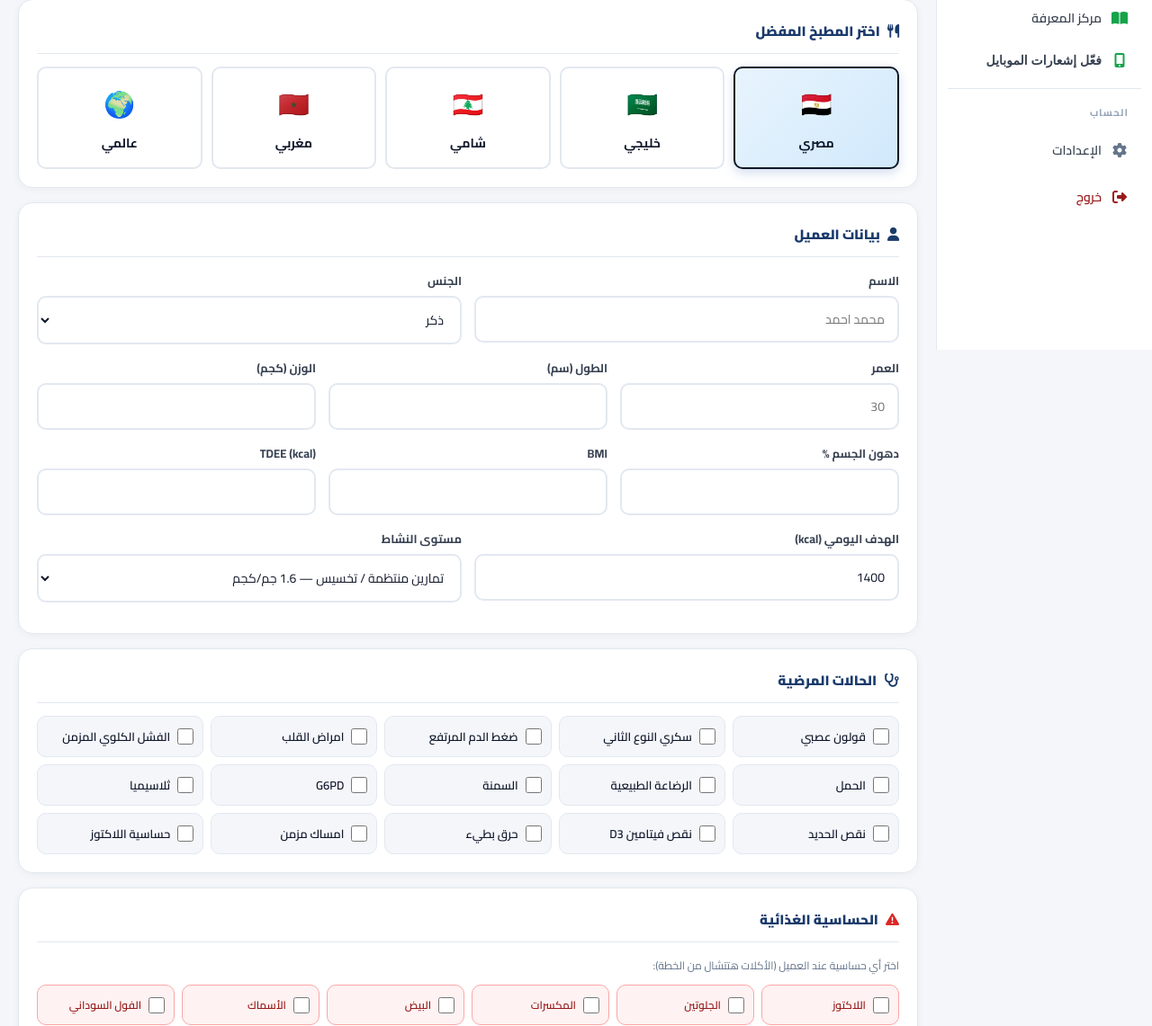
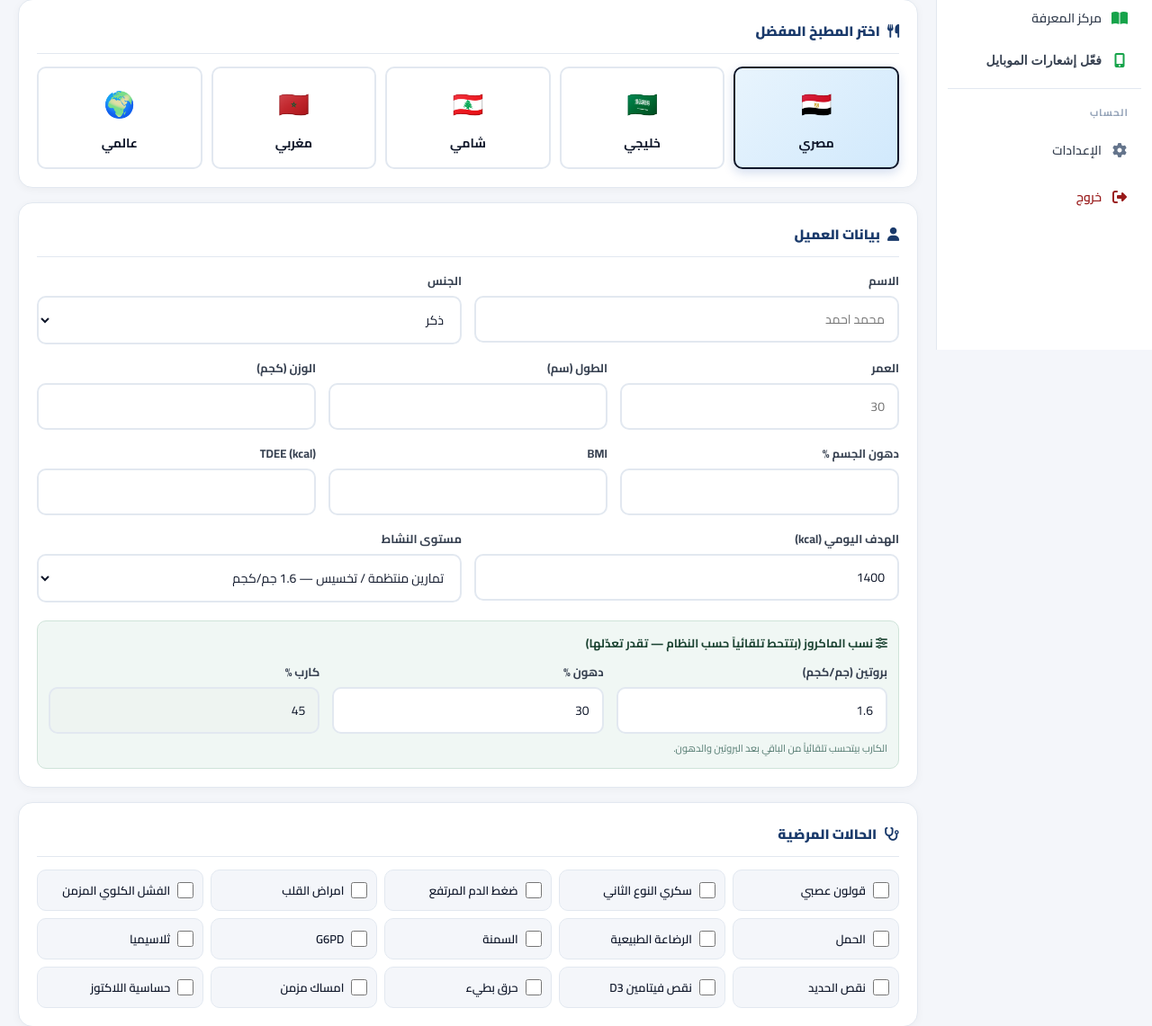
Before and after one commit to mohamedkolo/food-analyzer, a Flask app: template templates/generate.html in a window 1280 px wide. Shown: the part 411-1552 px from the top of the page at 90% size. Run offline with Flask 3, Linux system fonts and the light colour scheme; the template is opened without the code that fills it, so the values that code supplies are empty; some libraries are stand-ins or nearby versions.

Commit message:
Update generate.html

```diff
--- a/templates/generate.html
+++ b/templates/generate.html
@@ -133,6 +133,31 @@
         </select>
       </div>
     </div>
+
+    <div style="background:#f0f7f4;border:1px solid #cfe3d9;border-radius:10px;padding:12px;margin-top:6px">
+      <div style="font-size:13px;font-weight:700;color:#1b4332;margin-bottom:8px">
+        <i class="fa-solid fa-sliders"></i>
+        {{ 'نسب الماكروز (بتتحط تلقائياً حسب النظام — تقدر تعدّلها)' if is_ar else 'Macros (auto-set by diet — editable)' }}
+      </div>
+      <div class="grid-3">
+        <div class="form-group" style="margin:0">
+          <label class="form-label">{{ 'بروتين (جم/كجم)' if is_ar else 'Protein (g/kg)' }}</label>
+          <input class="form-input" type="number" step="0.1" name="protein_per_kg" id="proteinPerKg" value="1.6">
+        </div>
+        <div class="form-group" style="margin:0">
+          <label class="form-label">{{ 'دهون %' if is_ar else 'Fat %' }}</label>
+          <input class="form-input" type="number" step="1" name="fat_pct_cal" id="fatPctCal" value="30">
+        </div>
+        <div class="form-group" style="margin:0">
+          <label class="form-label">{{ 'كارب %' if is_ar else 'Carb %' }}</label>
+          <input class="form-input" type="number" step="1" name="carb_pct_cal" id="carbPctCal" value="45" readonly
+                 style="background:#eef4f1">
+        </div>
+      </div>
+      <div style="font-size:11px;color:#52796f;margin-top:6px">
+        {{ 'الكارب بيتحسب تلقائياً من الباقي بعد البروتين والدهون.' if is_ar else 'Carbs are auto-calculated from the remainder.' }}
+      </div>
+    </div>
   </div>
 
   <!-- ═══════════ الأمراض ═══════════ -->
@@ -237,5 +262,34 @@ h.addEventListener('input',calc);
 w.addEventListener('input',calc);
 tdee.addEventListener('input',calcGoal);
 document.querySelectorAll('input[name="goal_type"]').forEach(r=>r.addEventListener('change',calcGoal));
+
+// ===== ضبط الماكروز تلقائياً =====
+const actSel=document.getElementById('actField');
+const pPerKg=document.getElementById('proteinPerKg');
+const fatPct=document.getElementById('fatPctCal');
+const carbPct=document.getElementById('carbPctCal');
+const ACT_P={sedentary:1.0,light:1.3,regular:1.6,athlete:2.0};
+const DIET_FAT={keto:70,low_carb:40};
+function setProteinFromAct(){ if(actSel&&pPerKg) pPerKg.value=ACT_P[actSel.value]||1.6; }
+function setFatFromDiet(){
+  const d=document.querySelector('input[name="diet_plan_type"]:checked')?.value;
+  if(fatPct) fatPct.value = DIET_FAT[d] || 30;
+}
+function calcCarb(){
+  const wv=parseFloat(w.value), gc=parseFloat(goal.value);
+  const ppk=parseFloat(pPerKg.value), fp=parseFloat(fatPct.value);
+  if(wv&&gc&&ppk>=0&&fp>=0){
+    const pc=wv*ppk*4, fc=gc*fp/100;
+    let cc=gc-pc-fc; if(cc<0) cc=0;
+    carbPct.value=Math.round(cc/gc*100);
+  }
+}
+function updateMacros(){ setFatFromDiet(); calcCarb(); }
+if(actSel) actSel.addEventListener('change',()=>{setProteinFromAct();calcCarb();});
+document.querySelectorAll('input[name="diet_plan_type"]').forEach(r=>r.addEventListener('change',updateMacros));
+[pPerKg,fatPct,w,goal].forEach(el=>el&&el.addEventListener('input',calcCarb));
+document.querySelectorAll('input[name="goal_type"]').forEach(r=>r.addEventListener('change',calcCarb));
+tdee.addEventListener('input',()=>setTimeout(calcCarb,0));
+setProteinFromAct(); setFatFromDiet(); calcCarb();
 </script>
 {% endblock %}
```
